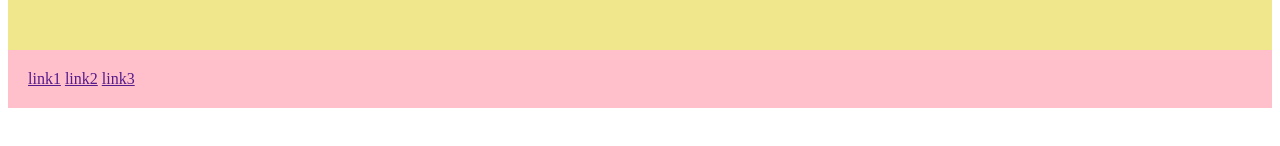
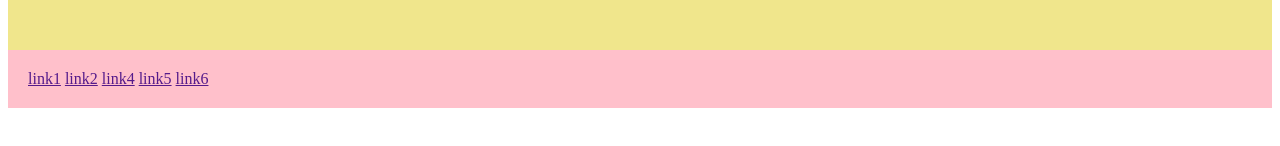
Before and after one commit to alariqi-mohammed/h.w2, a plain HTML site: page index.html in a window 1280 px wide. Shown: the part 168-314 px from the top of the page. Drawn offline with Linux system fonts and the light colour scheme.

Commit message:
adding 3 links

```diff
--- a/index.html
+++ b/index.html
@@ -17,7 +17,9 @@
 
         <a href="">link1</a>
         <a href="">link2</a>
-        <a href="">link3</a>
+        <a href="">link4</a>
+        <a href="">link5</a>
+        <a href="">link6</a>
     </div>
 
 
```
